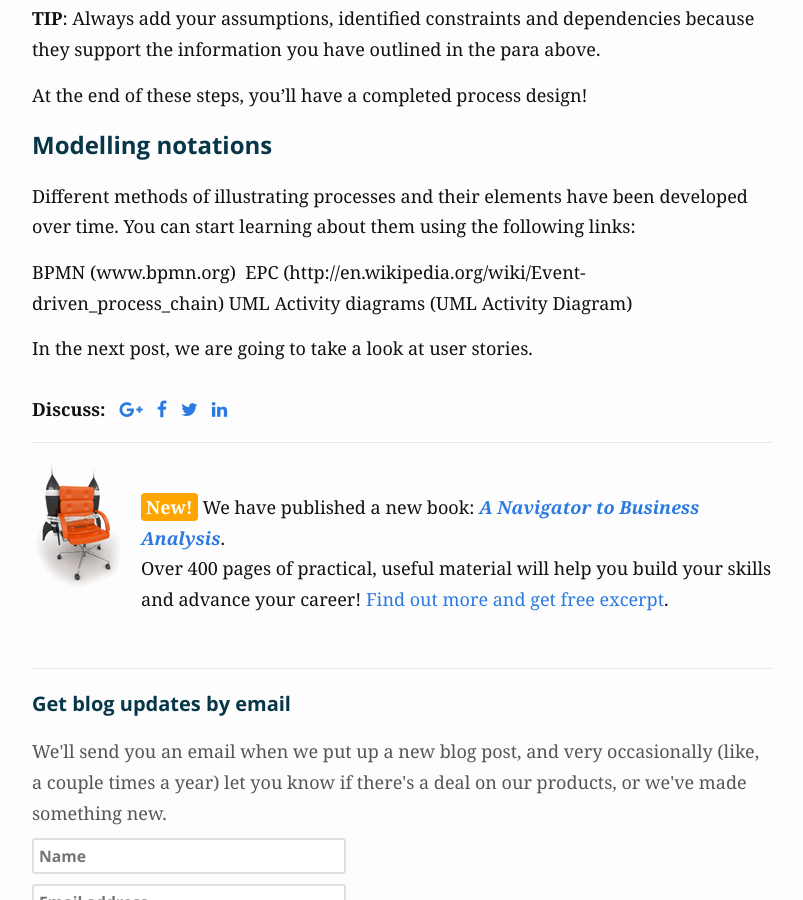
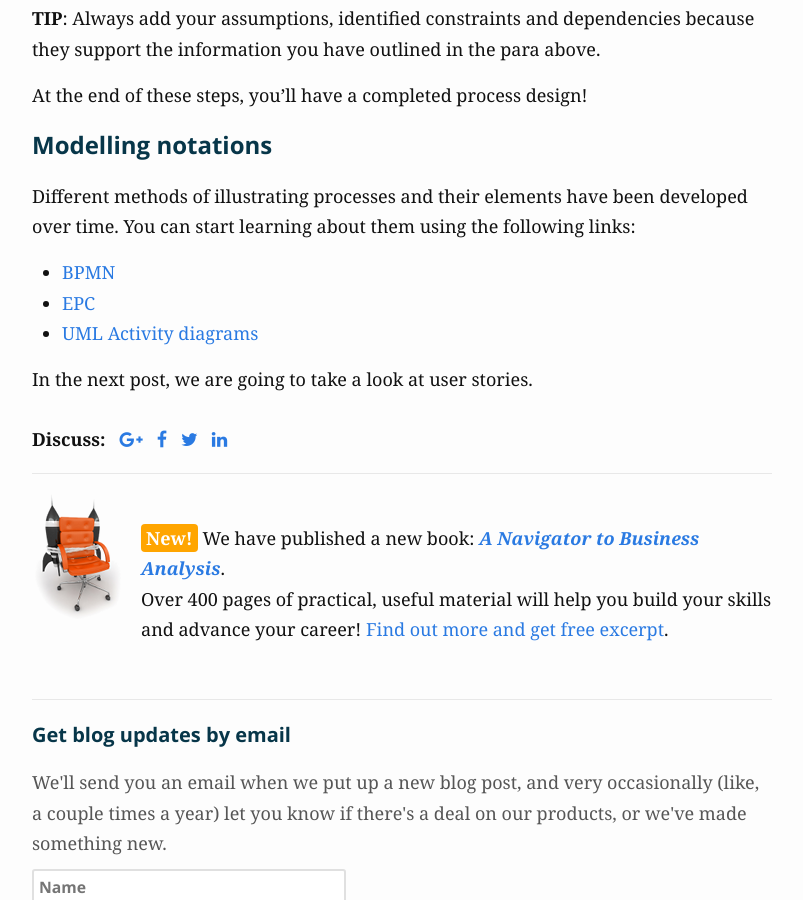
Before and after one commit to alexkorban/aoteastudios.com, a Jekyll site: the page built from _posts/2016-10-28-getting-requirements-right-and-delivering-them-faster-part2.md, in a window 1280 px wide and 900 px high, scrolled down 2948 px. Shown: the whole window, without its empty margins (238-1041 px from the left). Built offline with Jekyll 4.4.1, drawn with Linux system fonts in a browser that asks for light colours; nearby versions of some CDN libraries; some web fonts are replaced.

Commit message:
Fix post

```diff
--- a/_posts/2016-10-28-getting-requirements-right-and-delivering-them-faster-part2.md
+++ b/_posts/2016-10-28-getting-requirements-right-and-delivering-them-faster-part2.md
@@ -92,9 +92,9 @@ At the end of these steps, you'll have a completed process design!
 
 Different methods of illustrating processes and their elements have been developed over time. You can start learning about them using the following links:
 
-BPMN (www.bpmn.org)
-EPC (http://en.wikipedia.org/wiki/Event-driven_process_chain)
-UML Activity diagrams (UML Activity Diagram)
+* [BPMN](www.bpmn.org)
+* [EPC](http://en.wikipedia.org/wiki/Event-driven_process_chain)
+* [UML Activity diagrams](https://www.tutorialspoint.com/uml/uml_activity_diagram.htm)
 
 
 In the next post, we are going to take a look at user stories.
```
